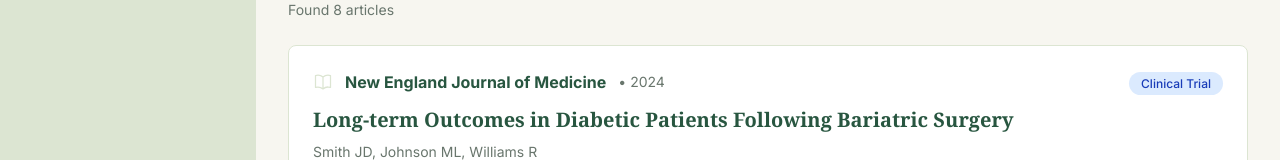
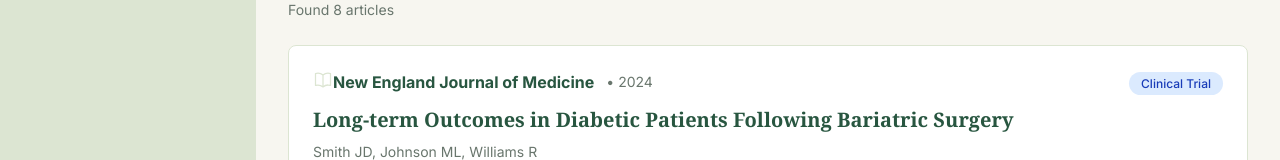
Before and after one commit to Yukta062006/ClinicOpsAgent, a React (Vite) app: page /medical-research in a window 1280 px wide. Shown: the part 468-628 px from the top of the page. Built offline with nearby package versions, Linux system fonts and the light colour scheme; sample sign-in values are in the browser's storage.

Commit message:
Fix journal name alignment in Medical Research

```diff
--- a/src/pages/MedicalResearch.tsx
+++ b/src/pages/MedicalResearch.tsx
@@ -225,15 +225,16 @@ export default function MedicalResearch() {
             className="bg-white rounded-lg shadow-card hover:shadow-card-hover p-6 border border-pale-sage transition-shadow cursor-pointer"
             onClick={() => setSelectedArticle(article)}
           >
-            <div className="flex items-start justify-between mb-3">
-              <div className="flex items-center space-x-3">
-                <BookOpenIcon className="w-5 h-5 text-pale-sage" />
+            <div className="flex items-start mb-3">
+              <BookOpenIcon className="w-5 h-5 text-pale-sage flex-shrink-0" />
+              <div className="flex items-center space-x-3 flex-1">
                 <span className="font-bold text-forest-green">{article.journal}</span>
                 <span className="text-sm text-text-secondary">• {article.year}</span>
               </div>
               <motion.div
                 whileHover={{ scale: 1.05 }}
                 whileTap={{ scale: 0.95 }}
+                className="flex-shrink-0 ml-3"
               >
                 <span className={`px-3 py-1 rounded-full text-xs font-medium ${articleTypes[article.type].color}`}>
                   {articleTypes[article.type].label}
```
